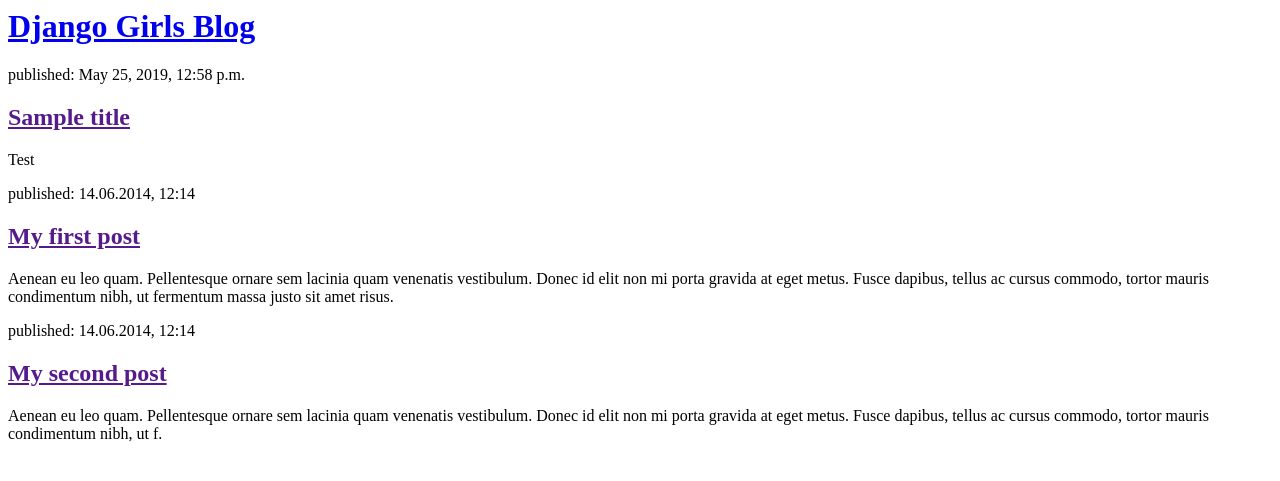
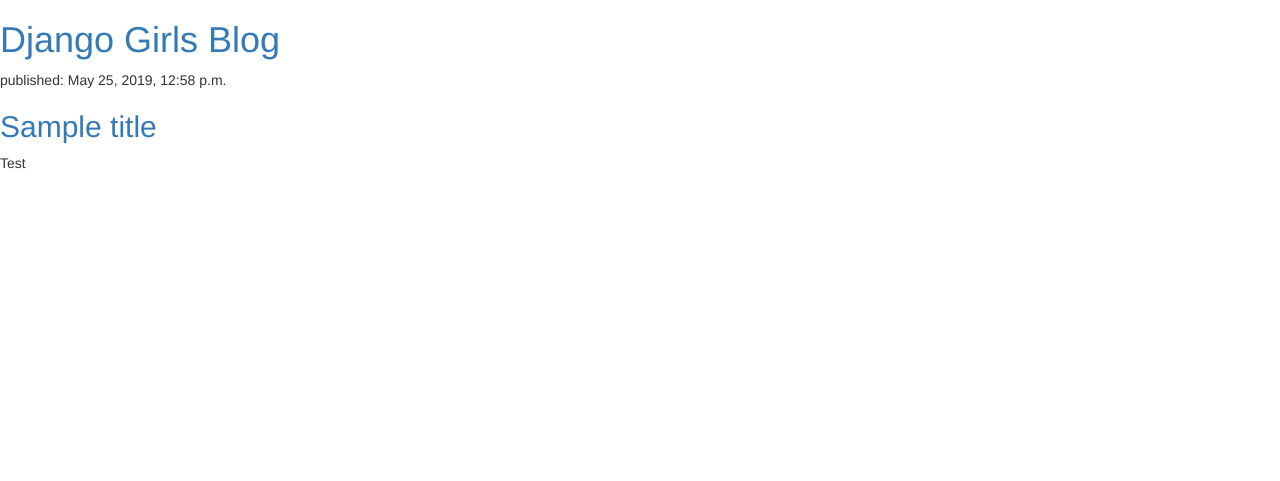
Before and after one commit to veronikamai/my-first-blog, a Django app: page / in a window 1280 px wide. Shown: the top 481 px of the page. Run offline with Django 3.2, Linux system fonts and the light colour scheme; data comes from the database, SQL or seed files in the repository; some libraries are stand-ins or nearby versions.

Commit message:
Modified templates to display posts from database.

```diff
--- a/blog/templates/blog/post_list.html
+++ b/blog/templates/blog/post_list.html
@@ -1,30 +1,23 @@
+{% load static %}
 <html>
 <head>
+	<link rel="stylesheet" href="//maxcdn.bootstrapcdn.com/bootstrap/3.2.0/css/bootstrap.min.css">
+	<link rel="stylesheet" href="//maxcdn.bootstrapcdn.com/bootstrap/3.2.0/css/bootstrap-theme.min.css">
+	<link rel="stylesheet" href="{% static 'css/blog.css' %}">
 	<title>Verutes blogas</title>
 </head>
 <body>
-	<div>
-		<h1><a href="/">Django Girls Blog</a></h1>
-	</div>
+<div>
+    <h1><a href="/">Django Girls Blog</a></h1>
+</div>
 
-	{% for post in posts %}
+{% for post in posts %}
     <div>
         <p>published: {{ post.published_date }}</p>
         <h2><a href="">{{ post.title }}</a></h2>
         <p>{{ post.text|linebreaksbr }}</p>
     </div>
-	{% endfor %}
+{% endfor %}
 
-	<div>
-		<p>published: 14.06.2014, 12:14</p>
-		<h2><a href="">My first post</a></h2>
-		<p>Aenean eu leo quam. Pellentesque ornare sem lacinia quam venenatis vestibulum. Donec id elit non mi porta gravida at eget metus. Fusce dapibus, tellus ac cursus commodo, tortor mauris condimentum nibh, ut fermentum massa justo sit amet risus.</p>
-	</div>
-
-	<div>
-		<p>published: 14.06.2014, 12:14</p>
-		<h2><a href="">My second post</a></h2>
-		<p>Aenean eu leo quam. Pellentesque ornare sem lacinia quam venenatis vestibulum. Donec id elit non mi porta gravida at eget metus. Fusce dapibus, tellus ac cursus commodo, tortor mauris condimentum nibh, ut f.</p>
-	</div>
 </body>
 </html>
```
